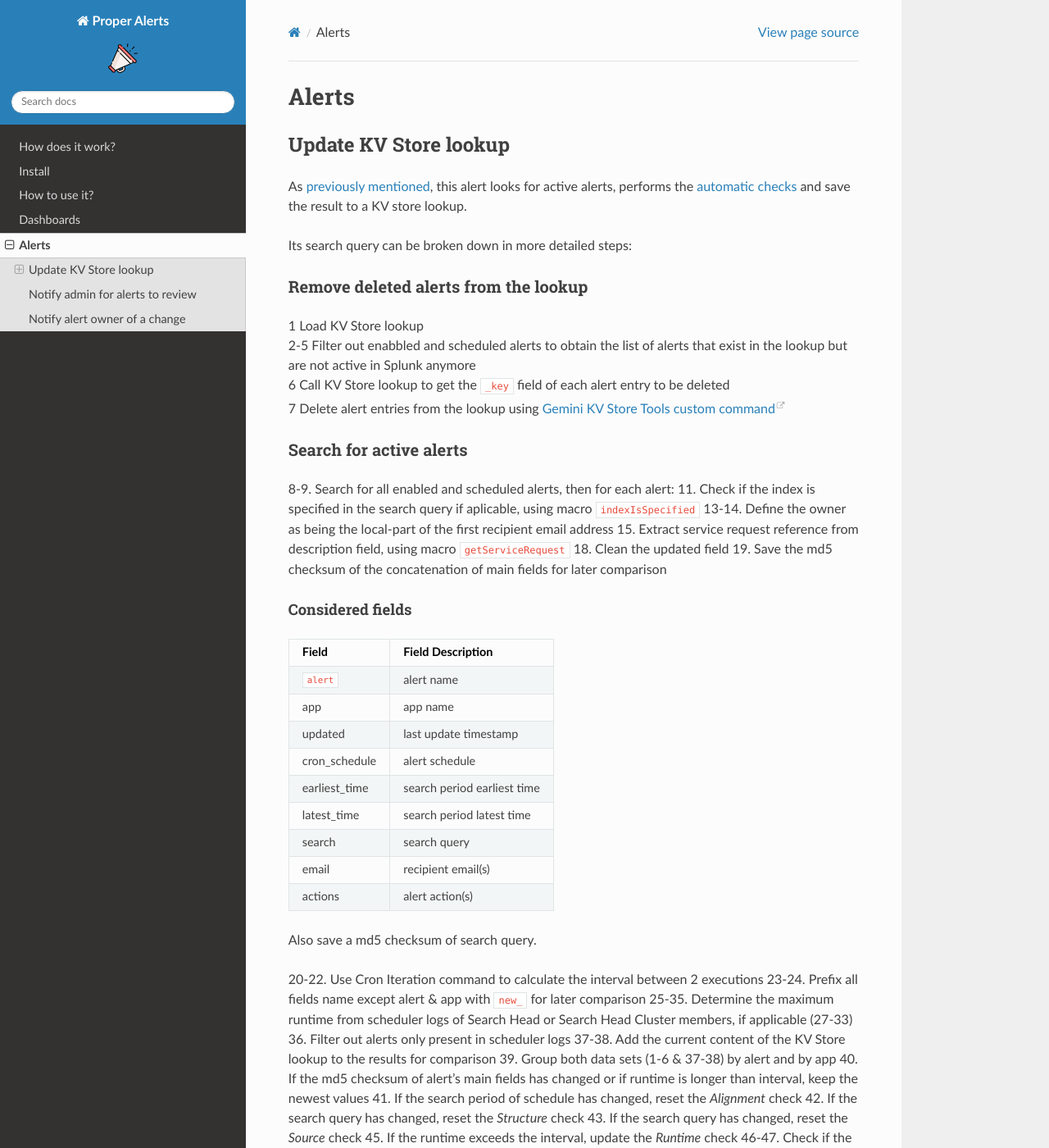
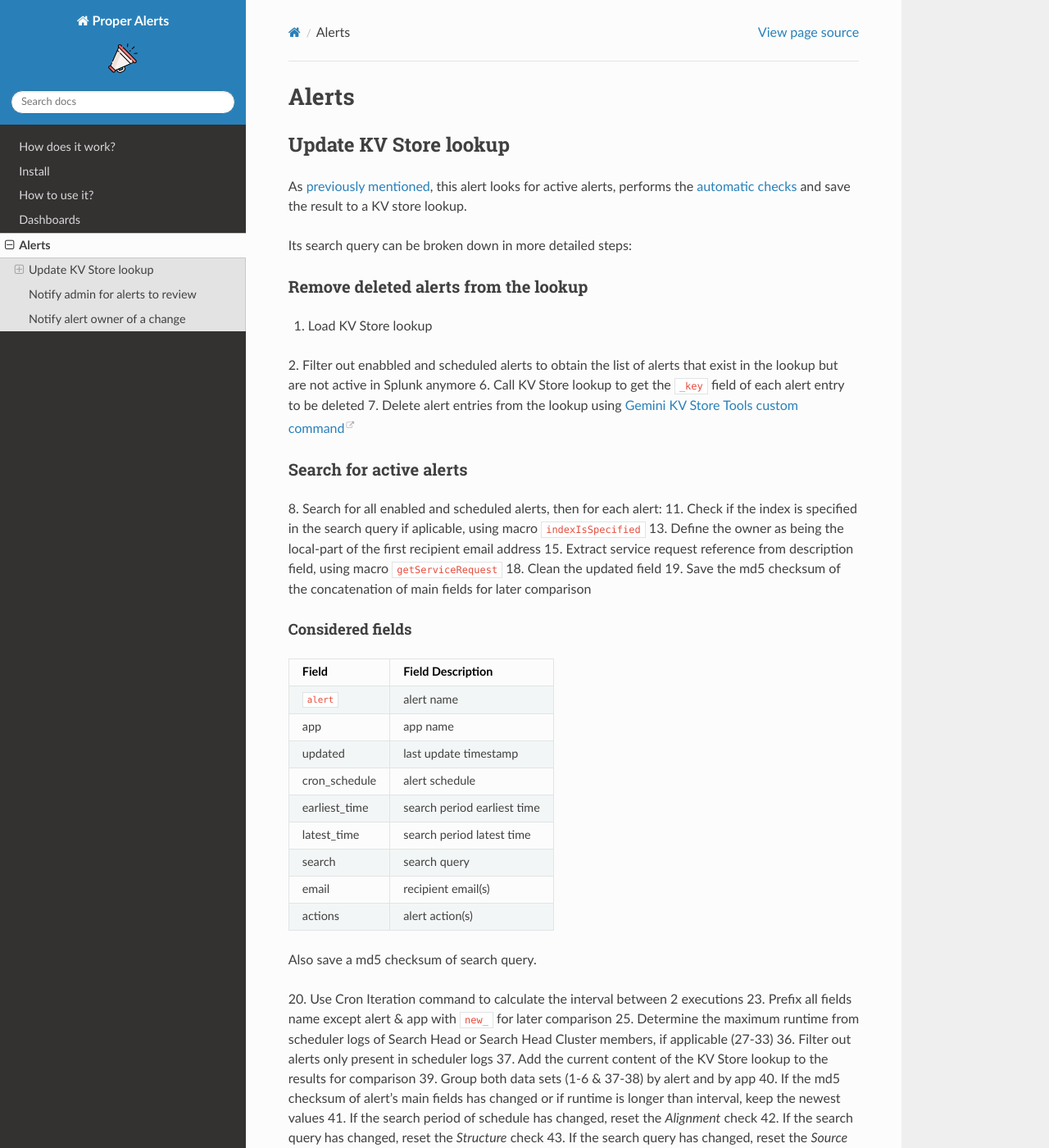
Before and after one commit to a-l-h/splunk-app-proper-alerts, a Sphinx documentation site: the page built from doc/alerts.rst, in a window 1280 px wide and 1400 px high. Shown: the whole window at 82% size. Built offline with Sphinx 7.4.7 and the Read the Docs theme 2.0.0, drawn with Linux system fonts in a browser that asks for light colours; some of the changed text lies outside the part shown.

Commit message:
Update alerts.rst

```diff
--- a/doc/alerts.rst
+++ b/doc/alerts.rst
@@ -11,20 +11,20 @@ Its search query can be broken down in more detailed steps:
 Remove deleted alerts from the lookup
 ------------------------------------------------
 
-| 1      Load KV Store lookup
-| 2-5    Filter out enabbled and scheduled alerts to obtain the list of alerts that exist in the lookup but are not active in Splunk anymore
-| 6      Call KV Store lookup to get the ``_key`` field of each alert entry to be deleted
-| 7      Delete alert entries from the lookup using `Gemini KV Store Tools custom command <https://splunkbase.splunk.com/app/3536/#/details>`_
+1.  Load KV Store lookup
+2.  Filter out enabbled and scheduled alerts to obtain the list of alerts that exist in the lookup but are not active in Splunk anymore
+6.  Call KV Store lookup to get the ``_key`` field of each alert entry to be deleted
+7.  Delete alert entries from the lookup using `Gemini KV Store Tools custom command <https://splunkbase.splunk.com/app/3536/#/details>`_
 
 Search for active alerts
 ------------------------
 
-8-9.    Search for all enabled and scheduled alerts, then for each alert:
-11.     Check if the index is specified in the search query if aplicable, using macro ``indexIsSpecified``
-13-14.  Define the owner as being the local-part of the first recipient email address
-15.     Extract service request reference from description field, using macro ``getServiceRequest``
-18.     Clean the updated field
-19.     Save the md5 checksum of the concatenation of main fields for later comparison
+8.  Search for all enabled and scheduled alerts, then for each alert:
+11. Check if the index is specified in the search query if aplicable, using macro ``indexIsSpecified``
+13. Define the owner as being the local-part of the first recipient email address
+15. Extract service request reference from description field, using macro ``getServiceRequest``
+18. Clean the updated field
+19. Save the md5 checksum of the concatenation of main fields for later comparison
 
 Considered fields
 *****************
@@ -53,21 +53,21 @@ Considered fields
 
 Also save a md5 checksum of search query.
 
-20-22.  Use Cron Iteration command to calculate the interval between 2 executions
-23-24.  Prefix all fields name except alert & app with ``new_`` for later comparison
-25-35.  Determine the maximum runtime from scheduler logs of Search Head or Search Head Cluster members, if applicable (27-33)
-36.     Filter out alerts only present in scheduler logs
-37-38.  Add the current content of the KV Store lookup to the results for comparison
-39.     Group both data sets (1-6 & 37-38) by alert and by app
-40.     If the md5 checksum of alert's main fields has changed or if runtime is longer than interval, keep the newest values
-41.     If the search period of schedule has changed, reset the *Alignment* check
-42.     If the search query has changed, reset the *Structure* check
-43.     If the search query has changed, reset the *Source* check
-45.     If the runtime exceeds the interval, update the *Runtime* check
-46-47.  Check if the search period has a minimum delay of 1 minute, if applicable
-48-55.  Fields clean up
-56-59.  Retrieve App label using a subsearch
-60.     Call KV Store lookup to get the ``_key`` field for each entry to update
+20. Use Cron Iteration command to calculate the interval between 2 executions
+23. Prefix all fields name except alert & app with ``new_`` for later comparison
+25. Determine the maximum runtime from scheduler logs of Search Head or Search Head Cluster members, if applicable (27-33)
+36. Filter out alerts only present in scheduler logs
+37. Add the current content of the KV Store lookup to the results for comparison
+39. Group both data sets (1-6 & 37-38) by alert and by app
+40. If the md5 checksum of alert's main fields has changed or if runtime is longer than interval, keep the newest values
+41. If the search period of schedule has changed, reset the *Alignment* check
+42. If the search query has changed, reset the *Structure* check
+43. If the search query has changed, reset the *Source* check
+45. If the runtime exceeds the interval, update the *Runtime* check
+46. Check if the search period has a minimum delay of 1 minute, if applicable
+48. Fields clean up
+56. Retrieve App label using a subsearch
+60. Call KV Store lookup to get the ``_key`` field for each entry to update
 
 The output is saved to KV Store lookup **alerts_lookup** using Gemini's custom alert action.
 
@@ -94,14 +94,14 @@ The recipient of this alert is the recipient of the modified alert?
 Search query steps:
 
 
-1.      Search for all enabled and scheduled alerts, then for each alert:
-2.      Save the md5 checksum of the concatenation of main fields for later comparison (link similar to ^^)
-3.      Prefix all fields name except alert & app with ``new_`` for later comparison
-5.      Load KV Store lookup entries that do have an owner, that is mail recipient(s) as owner field is derived from email.to field
-6.      Group both data sets (1 & 5) by alert and by app
-7.      Filter out results having the same md5 of main fields on both data sets.
-8.      Do some eval tricks among main alert fields to identify the ones that have been modified
-9.      Retrieve App label using a subsearch
-10.     Check if the email is valid
-11.     If email is not valid set it to the one set in "Notify admin for alerts to review" as it should be Splunk admins email
-12.     Add ``invalid_email`` field to identify invalid emails...
+1.  Search for all enabled and scheduled alerts, then for each alert:
+2.  Save the md5 checksum of the concatenation of main fields for later comparison (link similar to ^^)
+3.  Prefix all fields name except alert & app with ``new_`` for later comparison
+5.  Load KV Store lookup entries that do have an owner, that is mail recipient(s) as owner field is derived from email.to field
+6.  Group both data sets (1 & 5) by alert and by app
+7.  Filter out results having the same md5 of main fields on both data sets.
+8.  Do some eval tricks among main alert fields to identify the ones that have been modified
+9.  Retrieve App label using a subsearch
+10. Check if the email is valid
+11. If email is not valid set it to the one set in "Notify admin for alerts to review" as it should be Splunk admins email
+12. Add ``invalid_email`` field to identify invalid emails...
```
